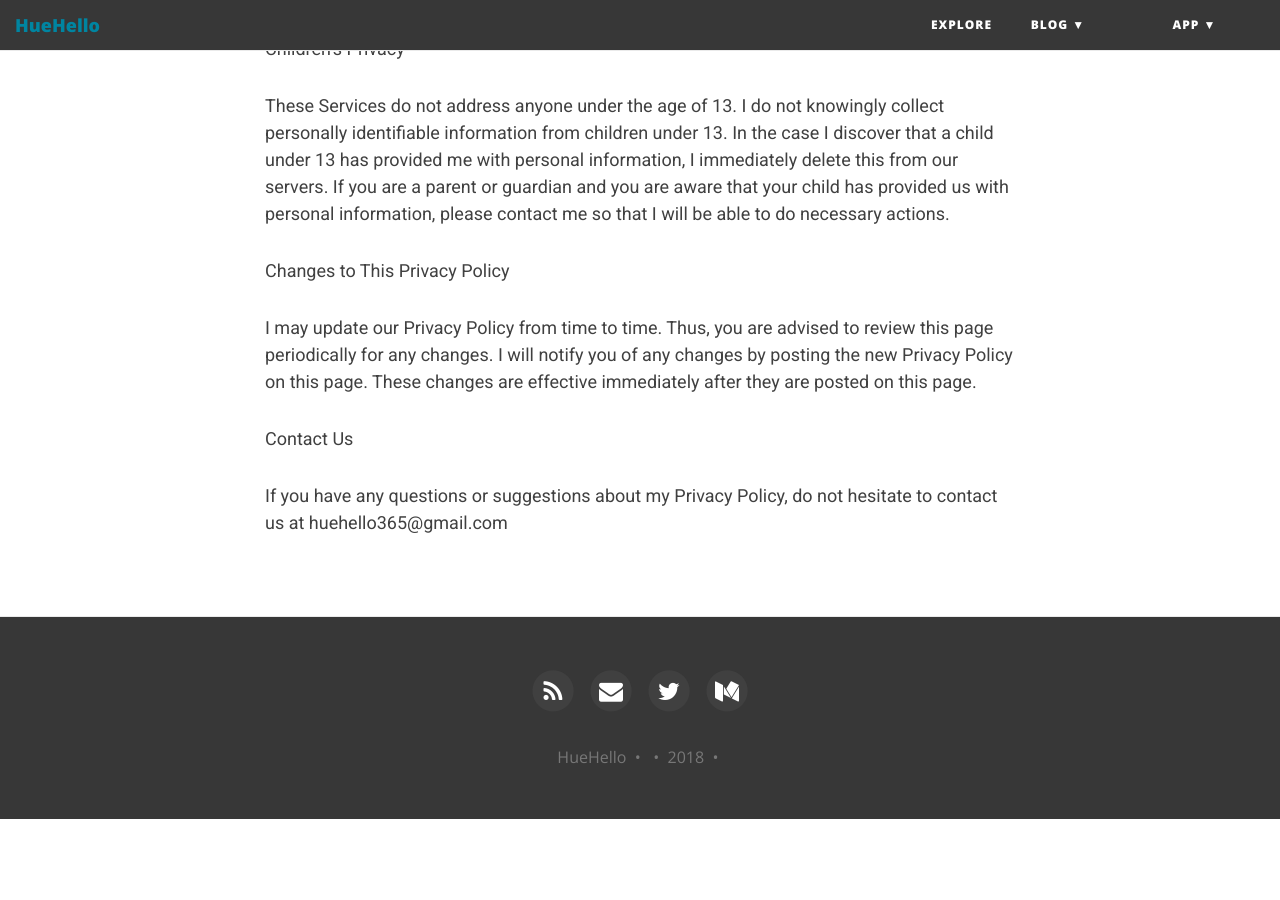
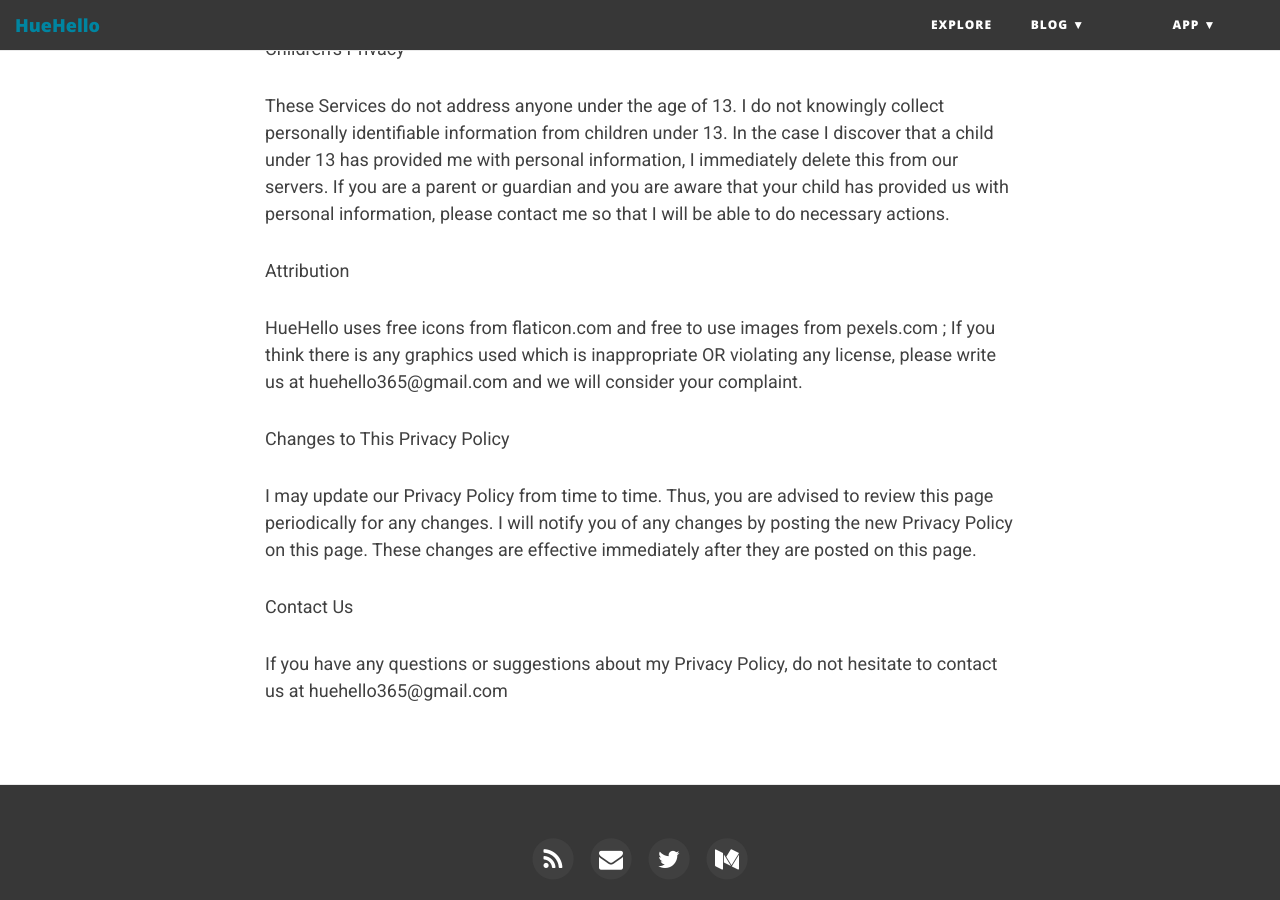
Before and after one commit to huehello/website, a Jekyll site: the page built from privacy-policy/huehello.md, in a window 1280 px wide and 900 px high, scrolled down 2193 px. Built offline with Jekyll 4.4.1, drawn with Linux system fonts in a browser that asks for light colours; nearby versions of some CDN libraries; before the commit the page ends 3012 px from its top, so only the background shows below that.

Commit message:
added attribution section

```diff
--- a/privacy-policy/huehello.md
+++ b/privacy-policy/huehello.md
@@ -53,6 +53,10 @@ Children’s Privacy
 
 These Services do not address anyone under the age of 13. I do not knowingly collect personally identifiable information from children under 13. In the case I discover that a child under 13 has provided me with personal information, I immediately delete this from our servers. If you are a parent or guardian and you are aware that your child has provided us with personal information, please contact me so that I will be able to do necessary actions.
 
+Attribution
+
+HueHello uses free icons from flaticon.com and free to use images from pexels.com ; If you think there is any graphics used which is inappropriate OR violating any license, please write us at huehello365@gmail.com and we will consider your complaint.
+
 Changes to This Privacy Policy
 
 I may update our Privacy Policy from time to time. Thus, you are advised to review this page periodically for any changes. I will notify you of any changes by posting the new Privacy Policy on this page. These changes are effective immediately after they are posted on this page.
```
